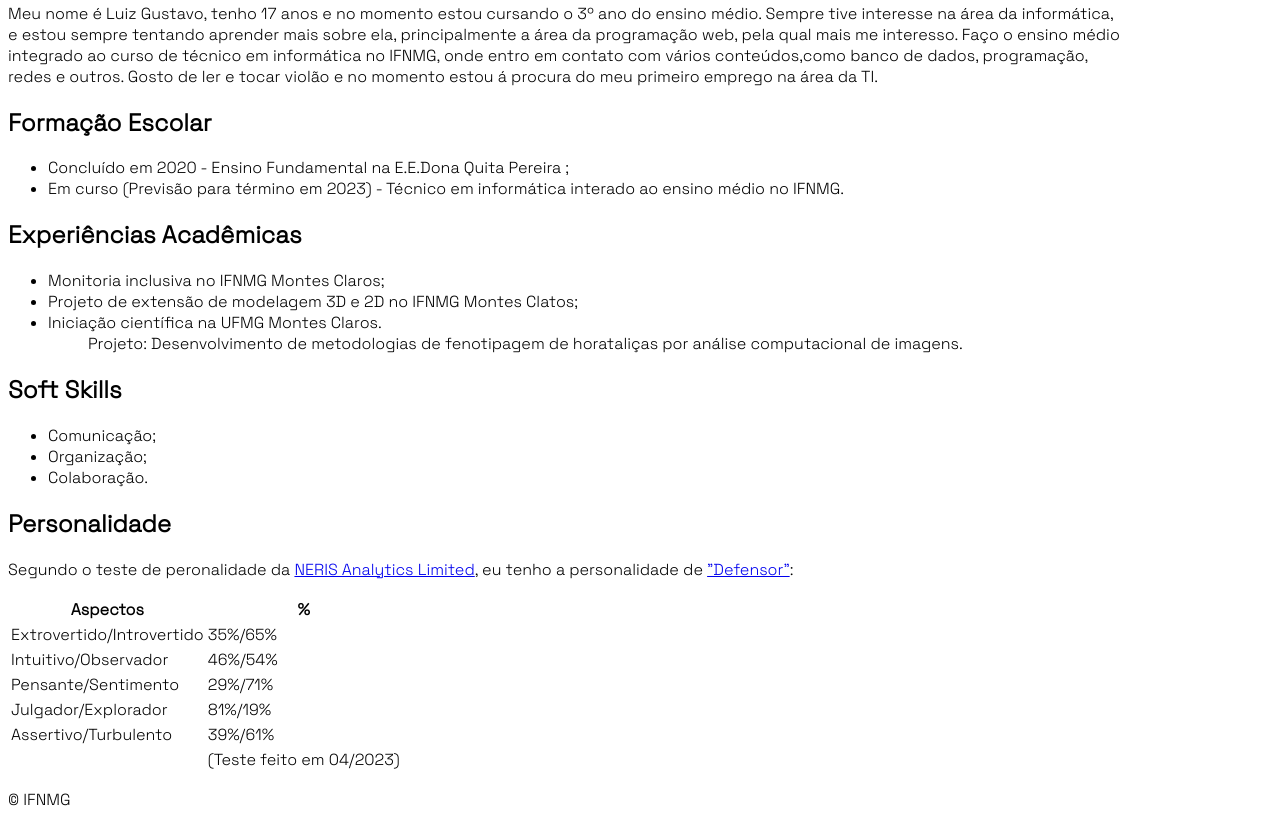
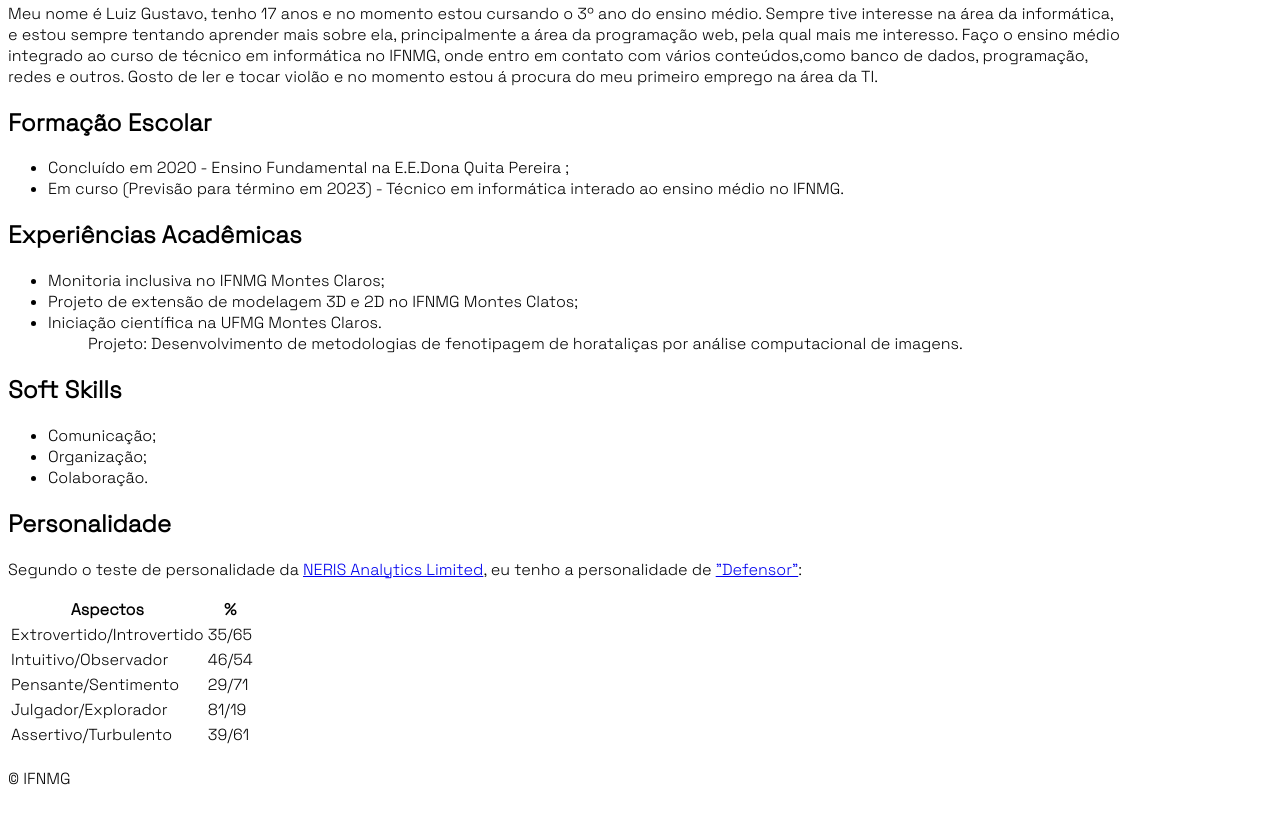
Before and after one commit to guoliveira0/CurriculumVitae, a plain HTML site: page index.html in a window 1280 px wide. Shown: the part 723-1549 px from the top of the page. After the commit the page ends 1528 px from the top, so only its background shows below. Drawn offline with Linux system fonts and the light colour scheme.

Commit message:
quarto commit

```diff
--- a/index.html
+++ b/index.html
@@ -89,7 +89,7 @@
       <div>
         <h2>Personalidade</h2>
         <p>
-          Segundo o teste de peronalidade da
+          Segundo o teste de personalidade da
           <a
             href="https://www.16personalities.com/br/teste-de-personalidade"
             target="_blank"
@@ -111,28 +111,28 @@
           <tbody>
             <tr>
               <td>Extrovertido/Introvertido</td>
-              <td>35%/65%</td>
+              <td>35/65</td>
             </tr>
             <tr>
               <td>Intuitivo/Observador</td>
-              <td>46%/54%</td>
+              <td>46/54</td>
             </tr>
             <tr>
               <td>Pensante/Sentimento</td>
-              <td>29%/71%</td>
+              <td>29/71</td>
             </tr>
             <tr>
               <td>Julgador/Explorador</td>
-              <td>81%/19%</td>
+              <td>81/19</td>
             </tr>
             <tr>
               <td>Assertivo/Turbulento</td>
-              <td>39%/61%</td>
+              <td>39/61</td>
             </tr>
           </tbody>
           <tfoot><tr>
             <td></td>
-            <td>(Teste feito em 04/2023)</td>
+            <td></td>
             <td></td>
           </tr></tfoot>
         </table>
```
